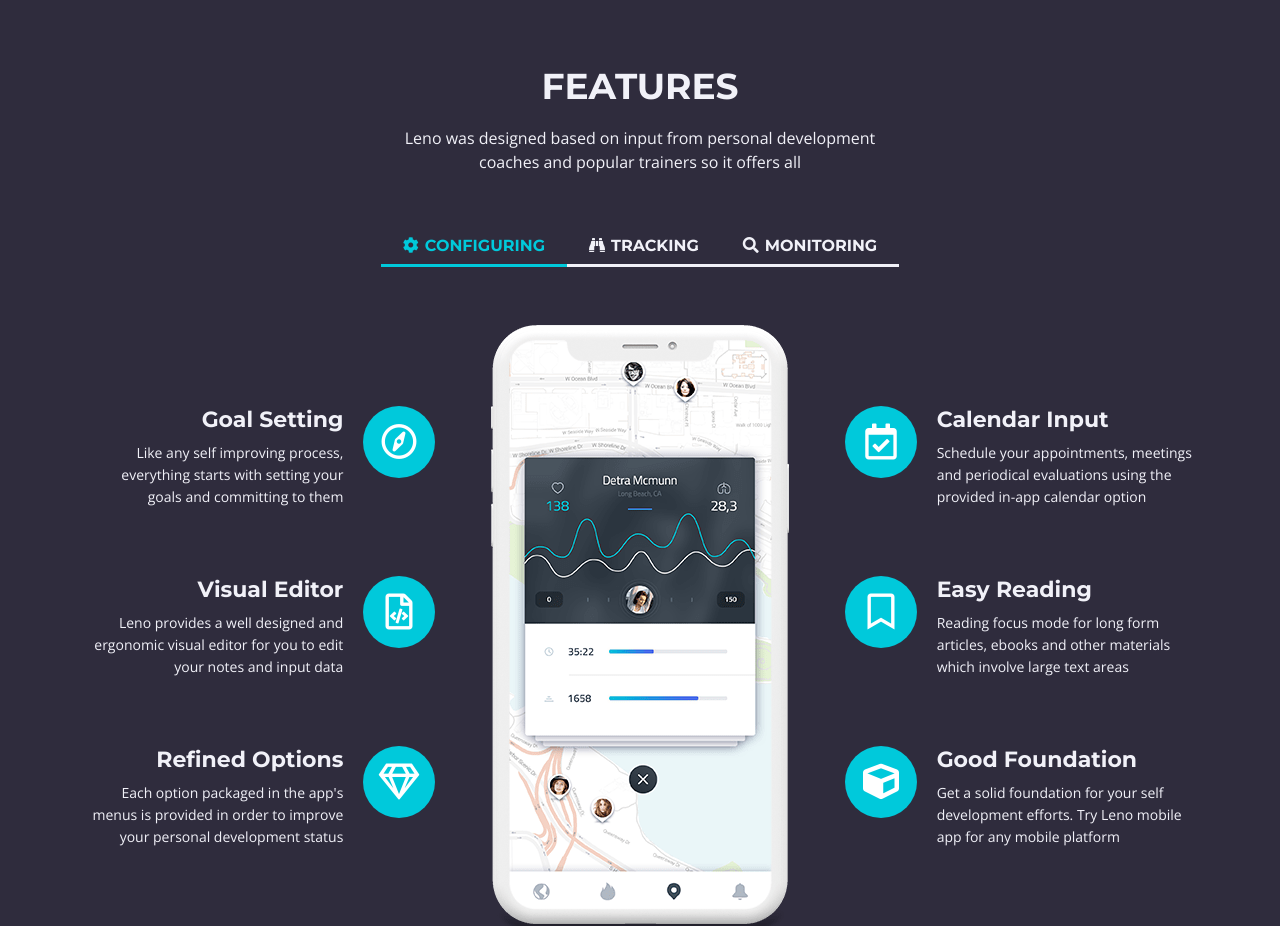
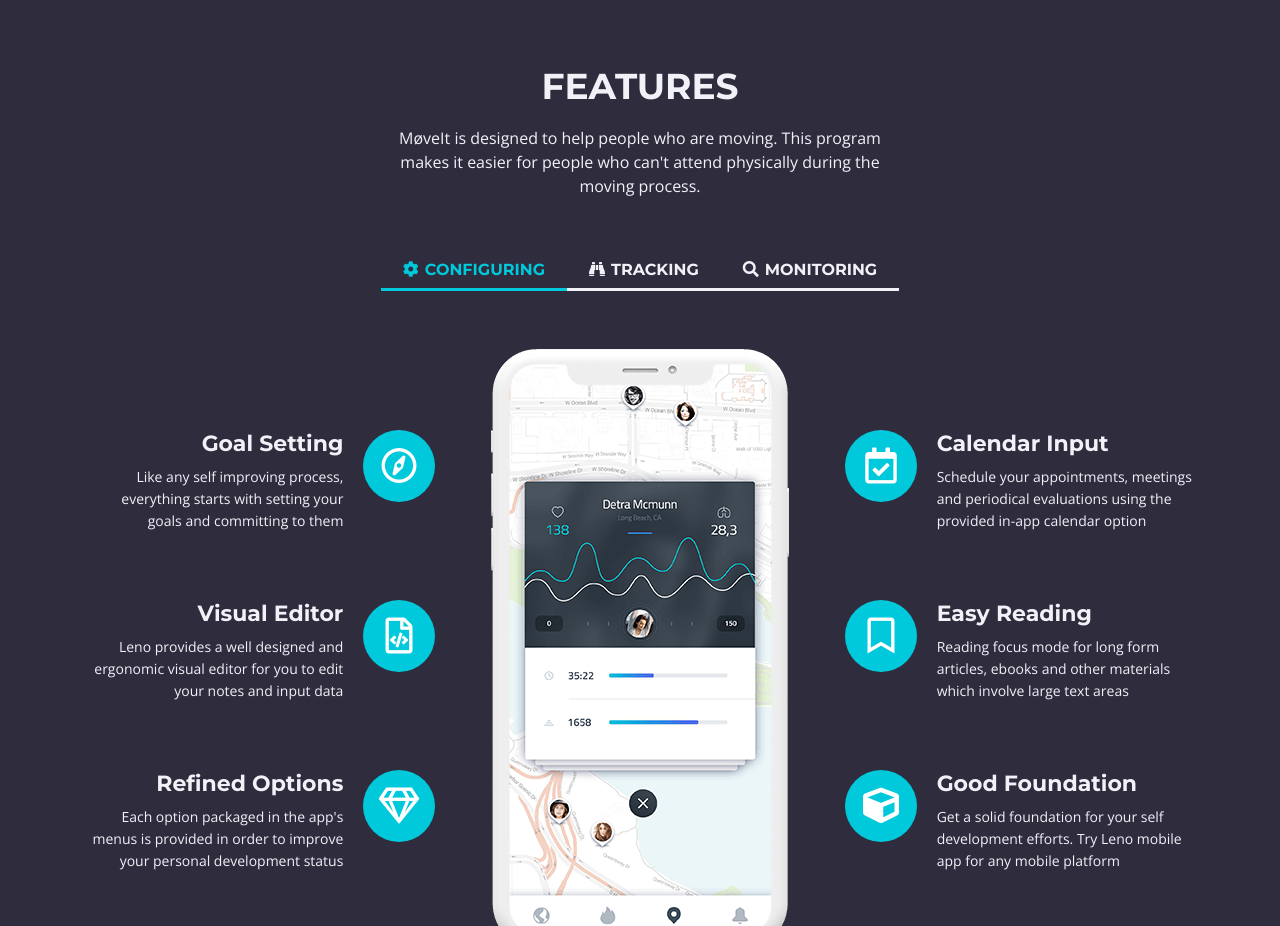
Before and after one commit to Basamasa/logos.github.io, a plain HTML site: page index.html in a window 1280 px wide. Shown: the part 1380-2306 px from the top of the page. Drawn offline with nearby package versions, Linux system fonts and the light colour scheme.

Commit message:
Update index.html

```diff
--- a/index.html
+++ b/index.html
@@ -224,7 +224,8 @@
             <div class="row">
                 <div class="col-lg-12">
                     <h2>FEATURES</h2>
-                    <div class="p-heading p-large">Leno was designed based on input from personal development coaches and popular trainers so it offers all</div>
+                    <div class="p-heading p-large">MøveIt is designed to help people who are moving. This program makes it easier for people who can't attend physically during the moving process.  </div>
+                    <div class="p-heading p-large">  </div>
                 </div> <!-- end of col -->
             </div> <!-- end of row -->
             <div class="row">
```
